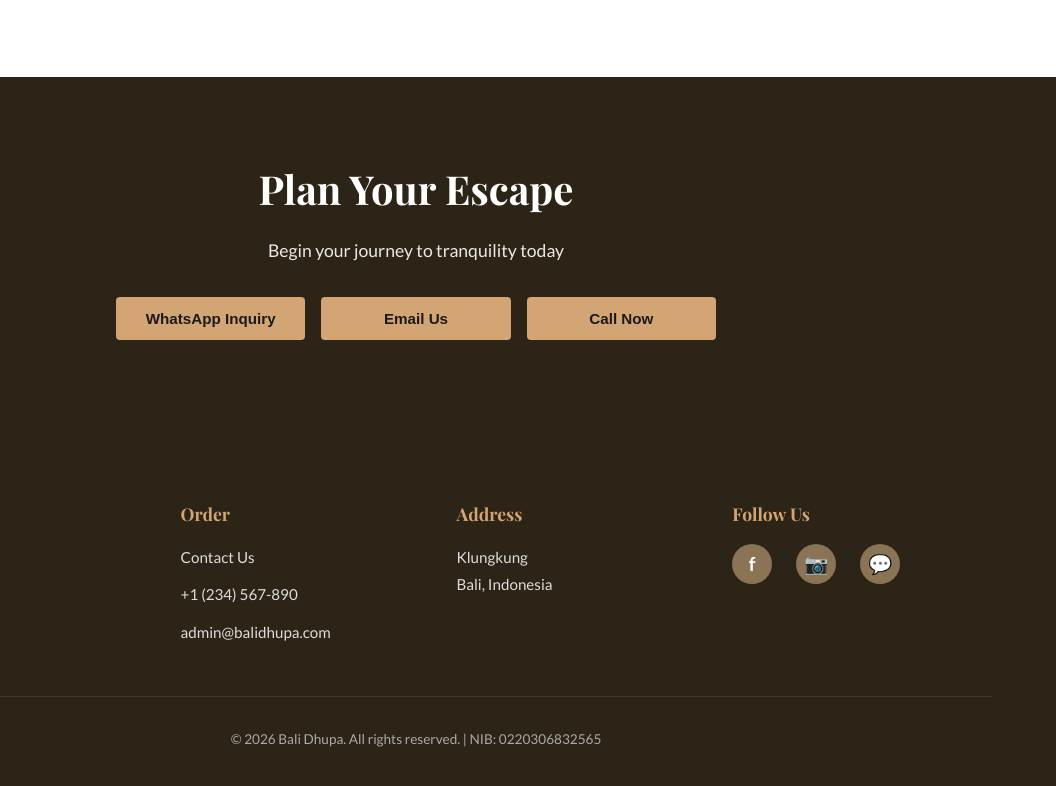
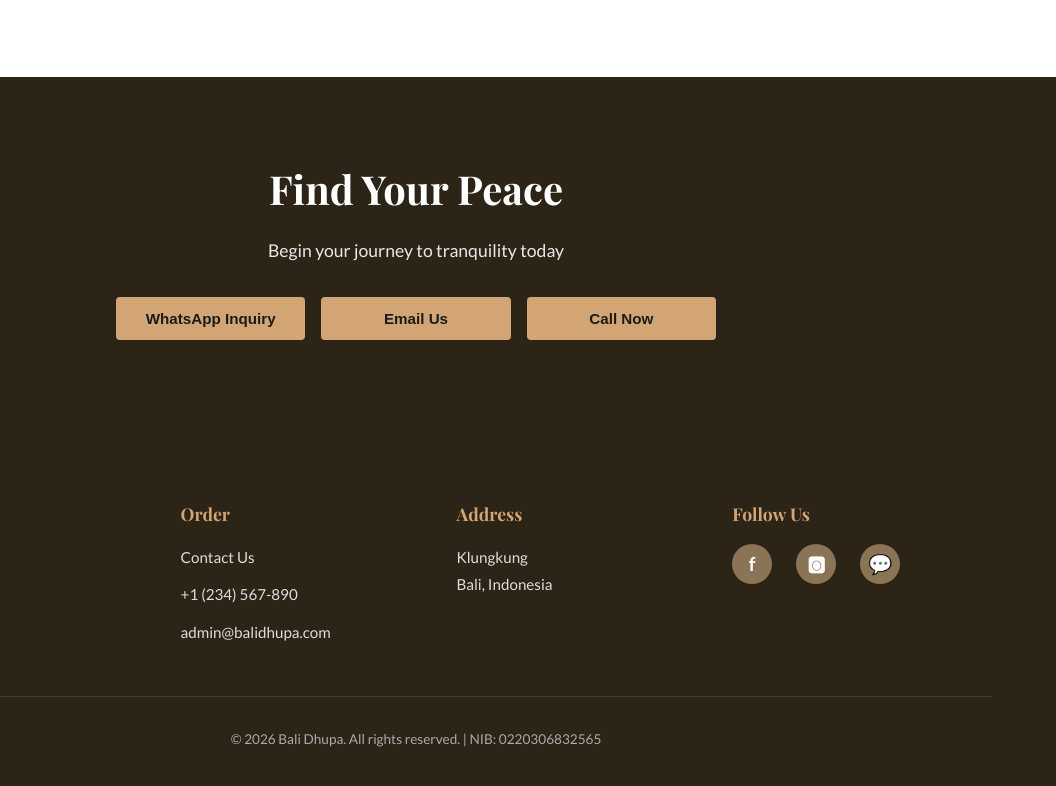
Before and after one commit to yudawibawa08/newproduct, a React app: page index.html in a window 1280 px wide. Shown: the part 2975-3761 px from the top of the page, 224-1280 px from the left. Built offline with nearby package versions, Linux system fonts and the light colour scheme; files whose address does not match are found by name.

Commit message:
Update index.html

```diff
--- a/index.html
+++ b/index.html
@@ -100,7 +100,7 @@
 
   <!-- Contact Section -->
   <section id="contact">
-    <h2>Plan Your Escape</h2>
+    <h2>Find Your Peace</h2>
     <p>Begin your journey to tranquility today</p>
     <div class="contact-buttons">
       <button class="contact-btn" onclick="openWhatsApp()">WhatsApp Inquiry</button>
@@ -147,7 +147,7 @@
         <h4>Follow Us</h4>
         <div class="footer-socials">
           <a href="https://facebook.com" target="_blank" rel="noopener" title="Facebook">f</a>
-          <a href="https://instagram.com" target="_blank" rel="noopener" title="Instagram">📷</a>
+          <a href="https://instagram.com" target="_blank" rel="noopener" title="Instagram">🅾</a>
           <a href="https://wa.me/1234567890" target="_blank" rel="noopener" title="WhatsApp">💬</a>
         </div>
       </div>
```
